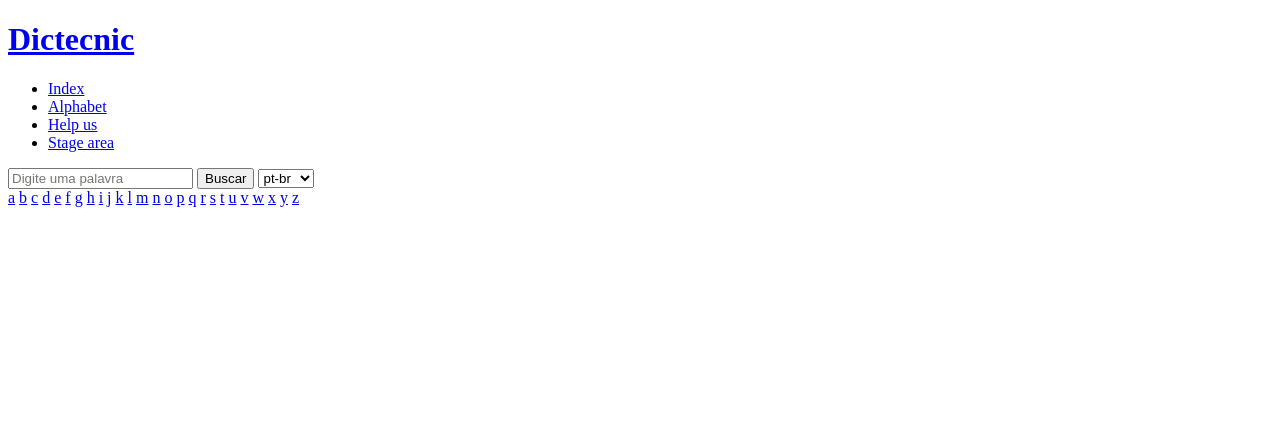
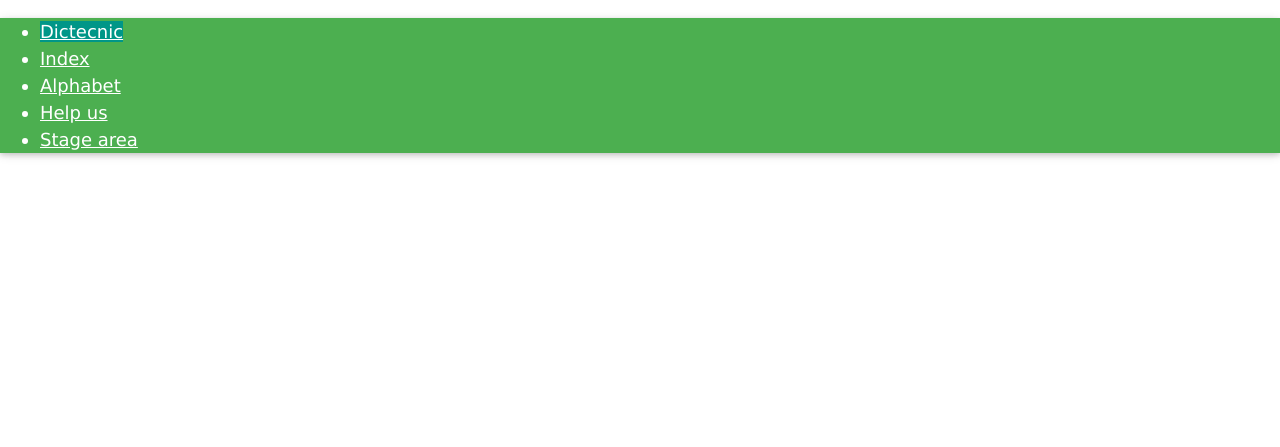
Before and after one commit to hackdeath/dictionary, a Django app: page /dictionary/ in a window 1280 px wide. Shown: the top 447 px of the page. Run offline with Django 3.2, Linux system fonts and the light colour scheme; data comes from the database, SQL or seed files in the repository; parts of the project's set-up code (start-up, migrations or seed data) failed here and were passed over.

Commit message:
Barra de navegação adicionada

```diff
--- a/dictionary/static/dictionary/css/style.css
+++ b/dictionary/static/dictionary/css/style.css
@@ -1,3 +1,7 @@
+body {
+	padding-top: 50px;
+}
+
 footer.footer {
     position: absolute;
     bottom: 0;
--- a/dictionary/templates/dictionary/base.html
+++ b/dictionary/templates/dictionary/base.html
@@ -5,6 +5,7 @@
 	<meta charset="UTF-8" />
 	<title>{% block title %}{% endblock %}</title>
 
+	<link rel="stylesheet" type="text/css" href="http://www.w3schools.com/lib/w3.css">
 	{% load staticfiles %}
 	<link rel="stylesheet" type="text/css" href="{% static 'dictionary/css/style.css' %}" />
 
@@ -14,19 +15,15 @@
 	</script>
 </head>
 <body>
-        <header>
-            <div>
-                <h1><a href="/dictionary/">Dictecnic</a></h1>
-            </div>
-            <div>
-                <ul>
+	<nav>
+		<ul class="w3-navbar w3-green w3-card-2 w3-top w3-left-align w3-large">
+			<li><a class="w3-teal" href="/dictionary/">Dictecnic</a></li>
 			<li><a href="/dictionary">Index</a></li>
 			<li><a href="/dictionary/letter/en-us/">Alphabet</a></li>
 			<li><a href="/dictionary/submit/0">Help us</a></li>
 			<li><a href="/dictionary/stage/">Stage area</a></li>
 		</ul>
-            </div>
-        </header>
+	</nav>
 
 	{% block content %}
 	{% endblock %}
```
Lines whose indentation alone changed are shown as unchanged.
